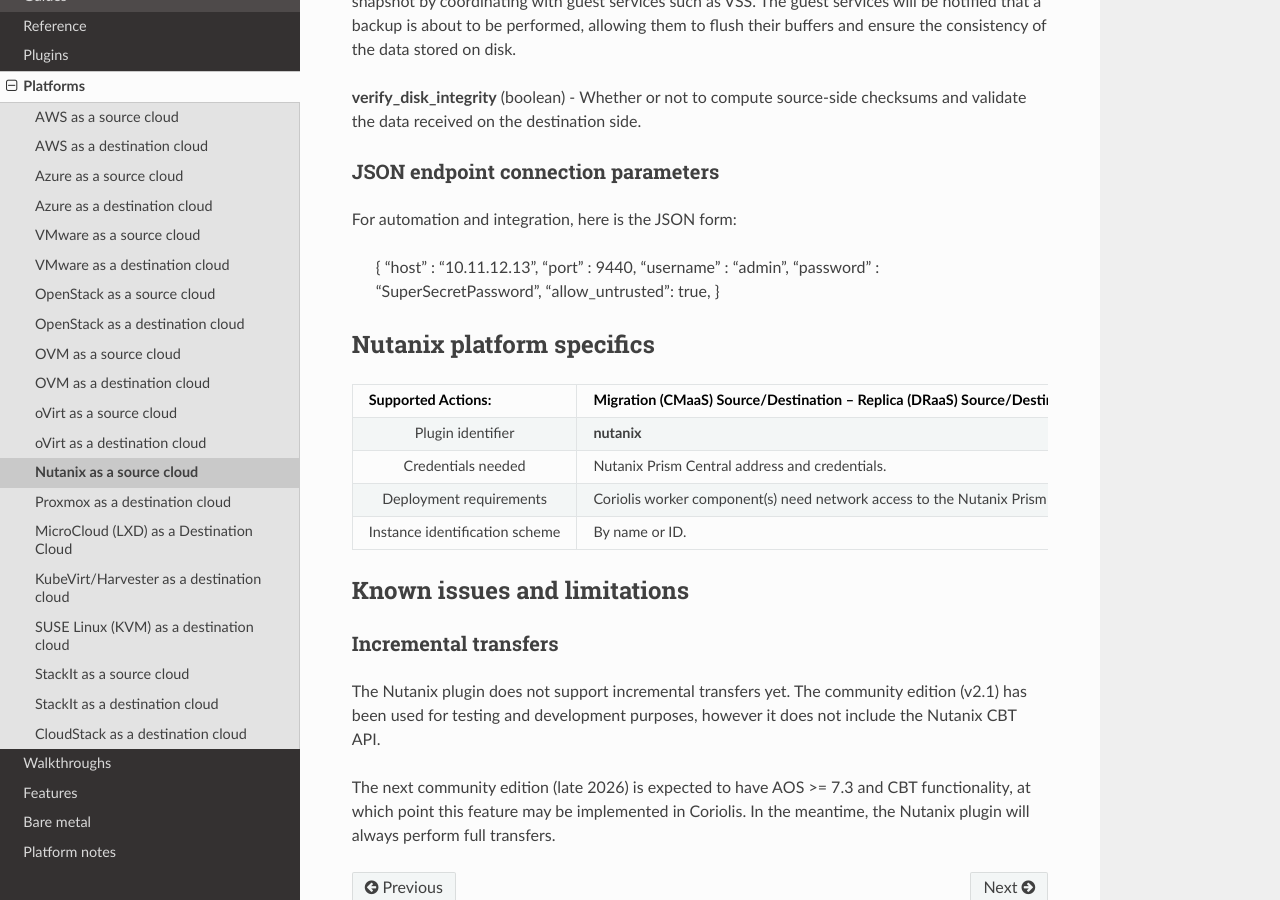
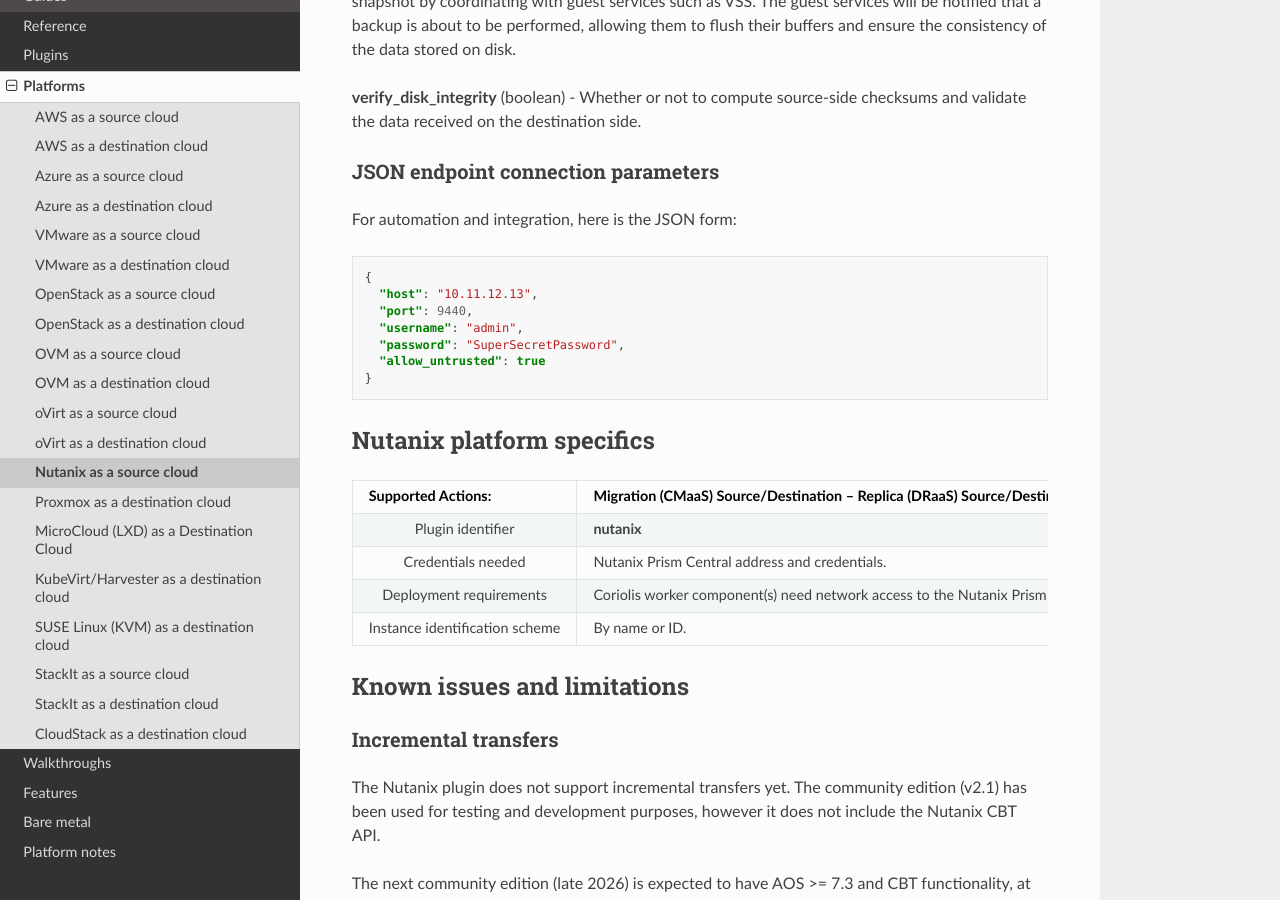
Before and after one commit to cloudbase/coriolis-docs, a Sphinx documentation site: the page built from source/platforms/nutanix-as-a-source-cloud.md, in a window 1280 px wide and 900 px high, scrolled down 2992 px. Built offline with Sphinx 7.4.7 and the Read the Docs theme 3.1.0, drawn with Linux system fonts in a browser that asks for light colours.

Commit message:
nutanix: use json block

````diff
--- a/source/platforms/nutanix-as-a-source-cloud.md
+++ b/source/platforms/nutanix-as-a-source-cloud.md
@@ -89,7 +89,15 @@
 
 For automation and integration, here is the JSON form:
 
-> { "host" : "10.11.12.13", "port" : 9440, "username" : "admin", "password" : "SuperSecretPassword", "allow_untrusted": true, }
+```json
+{
+  "host": "10.11.12.13",
+  "port": 9440,
+  "username": "admin",
+  "password": "SuperSecretPassword",
+  "allow_untrusted": true
+}
+```
 
 ### Nutanix platform specifics
 
````
